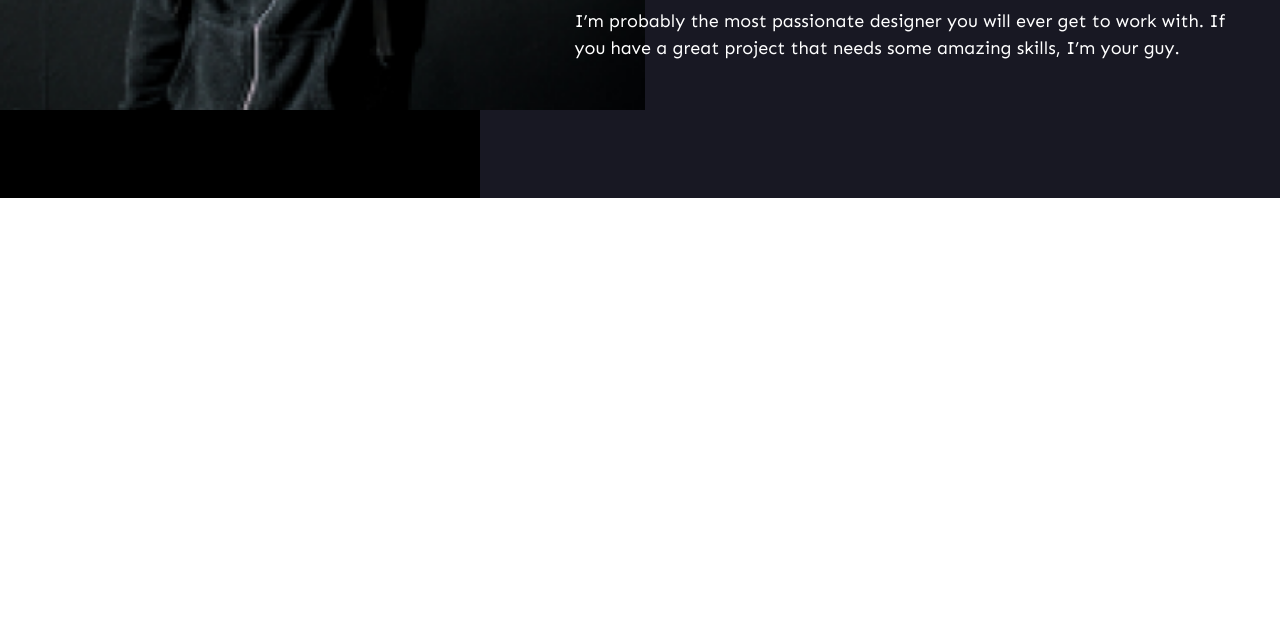
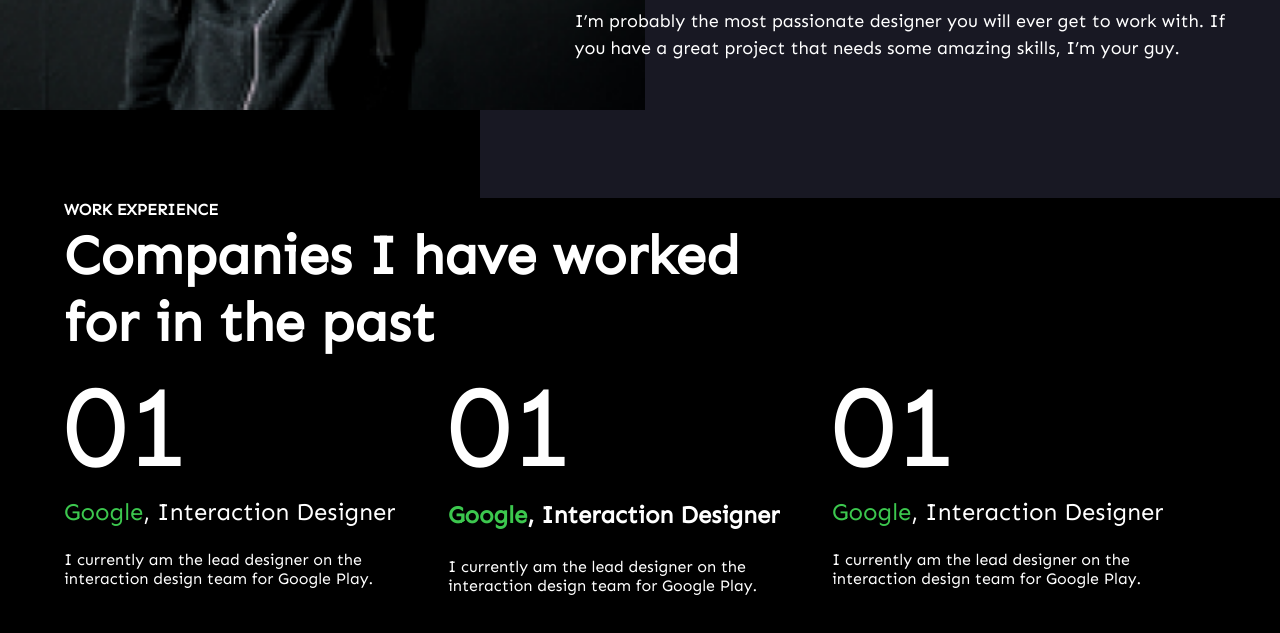
Before and after one commit to Khanmag/robinproj, a plain HTML site: page index.html in a window 1280 px wide. Shown: the part 708-1341 px from the top of the page. Before the commit the page ends 906 px from the top, so only its background shows below. Drawn offline with Linux system fonts and the light colour scheme.

Commit message:
init: work in process

```diff
--- /dev/null
+++ b/css/work-exp.css
@@ -0,0 +1,42 @@
+.work-exp {
+    margin-bottom: 400px;
+    padding: 0 5%;
+}
+
+.work-exp > .grey_text {
+    font-size: 16px;
+}
+.work-exp > h2 {
+    font-size: 55px;
+    font-weight: 700;
+    max-width: 690px;
+}
+
+.work-exp__jobs {
+    display: grid;
+    grid-template-columns: 1fr 1fr 1fr;
+    row-gap: 24px;
+}
+.work-exp__jobs > * {
+    display: flex;
+    flex-direction: column;
+    padding-right: 10%;
+}
+.work-exp__jobs__big-digit {
+    font-size: 117px;
+}
+.work-exp__jobs__title {
+    font-size: 24px;
+}
+.work-exp__jobs__description {
+    margin-top: 24px;
+    font-size: 16px;
+}
+
+@media (max-width: 500px) {
+    .work-exp__jobs {
+        grid-template-columns: 1fr;
+        grid-template-rows: max-content max-content max-content;
+        row-gap: 24px;
+    }
+}
--- a/global.css
+++ b/global.css
@@ -39,3 +39,20 @@ main {
     background-color: black;
     min-height: 100vh;
 }
+
+.fat_text {
+    font-weight: 700;
+    line-height: 150%;
+}
+.grey-text {
+    color: #8491A0;
+}
+.green_text {
+    color: #3CC74E;
+}
+.blue_text {
+    color: #609BFF;
+}
+.pink_text {
+    color: #E95D90;
+}
--- a/index.html
+++ b/index.html
@@ -7,6 +7,7 @@
     <link rel="stylesheet" href="./global.css">
     <link rel="stylesheet" href="css/header.css">
     <link rel="stylesheet" href="css/presentation.css">
+    <link rel="stylesheet" href="css/work-exp.css">
 </head>
 <body>
     <header>
@@ -50,8 +51,38 @@
                 </p>
             </div>
         </section>
-        <section>
-            <!-- <h2>work experience</h2> -->
+        <section class="work-exp">
+            <p class="grey_text fat_text">WORK EXPERIENCE</p>
+            <h2>Companies I have worked for in the past</h2>
+            <article class="work-exp__jobs">
+                <div >
+                    <p class="work-exp__jobs__big-digit">01</p>
+                    <p class="work-exp__jobs__title">
+                        <span class="green_text">Google</span>, Interaction Designer
+                    </p>
+                    <p class="work-exp__jobs__description">
+                        I currently am the lead designer on the interaction design team for Google Play.
+                    </p>
+                </div>
+                <div >
+                    <p class="work-exp__jobs__big-digit">01</p>
+                    <p class="work-exp__jobs__title fat_text">
+                        <span class="green_text">Google</span>, Interaction Designer
+                    </p>
+                    <p class="work-exp__jobs__description">
+                        I currently am the lead designer on the interaction design team for Google Play.
+                    </p>
+                </div>
+                <div >
+                    <p class="work-exp__jobs__big-digit">01</p>
+                    <p class="work-exp__jobs__title">
+                        <span class="green_text">Google</span>, Interaction Designer
+                    </p>
+                    <p class="work-exp__jobs__description">
+                        I currently am the lead designer on the interaction design team for Google Play.
+                    </p>
+                </div>
+            </article>
         </section>
         <section class="philosophy"></section>
         <section class="skillset"></section>
```
